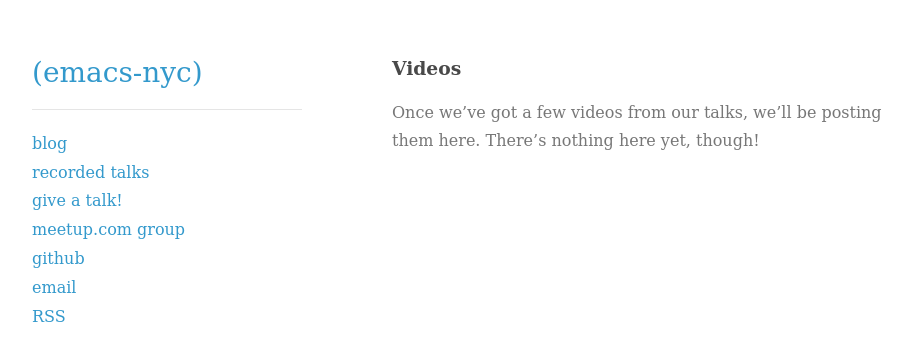
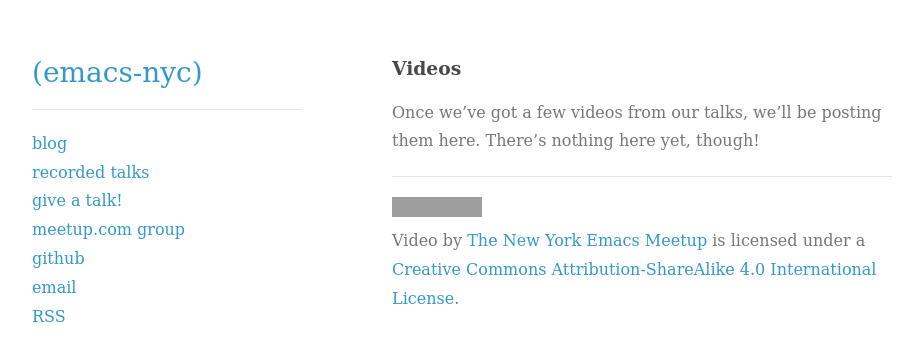
Before and after one commit to emacsnyc/emacsnyc.github.io, a Jekyll site: the page built from videos.md, in a window 1280 px wide. Shown: the top 361 px of the page, without its empty margins (178-1089 px from the left). Built offline with Jekyll 4.4.1, drawn with Linux system fonts in a browser that asks for light colours; grey boxes are pictures that could not be loaded.

Commit message:
add creative commons sharealike license for videos

```diff
--- a/videos.md
+++ b/videos.md
@@ -6,3 +6,7 @@ title: (emacs-nyc videos)
 ### Videos
 
 Once we've got a few videos from our talks, we'll be posting them here. There's nothing here yet, though!
+
+---
+
+<a rel="license" href="http://creativecommons.org/licenses/by-sa/4.0/"><img alt="Creative Commons License" style="border-width:0" src="http://i.creativecommons.org/l/by-sa/4.0/88x31.png" /></a><br /><span xmlns:dct="http://purl.org/dc/terms/" href="http://purl.org/dc/dcmitype/MovingImage" property="dct:title" rel="dct:type">Video</span> by <a xmlns:cc="http://creativecommons.org/ns#" href="http://emacsnyc.org" property="cc:attributionName" rel="cc:attributionURL">The New York Emacs Meetup</a> is licensed under a <a rel="license" href="http://creativecommons.org/licenses/by-sa/4.0/">Creative Commons Attribution-ShareAlike 4.0 International License</a>.
```
